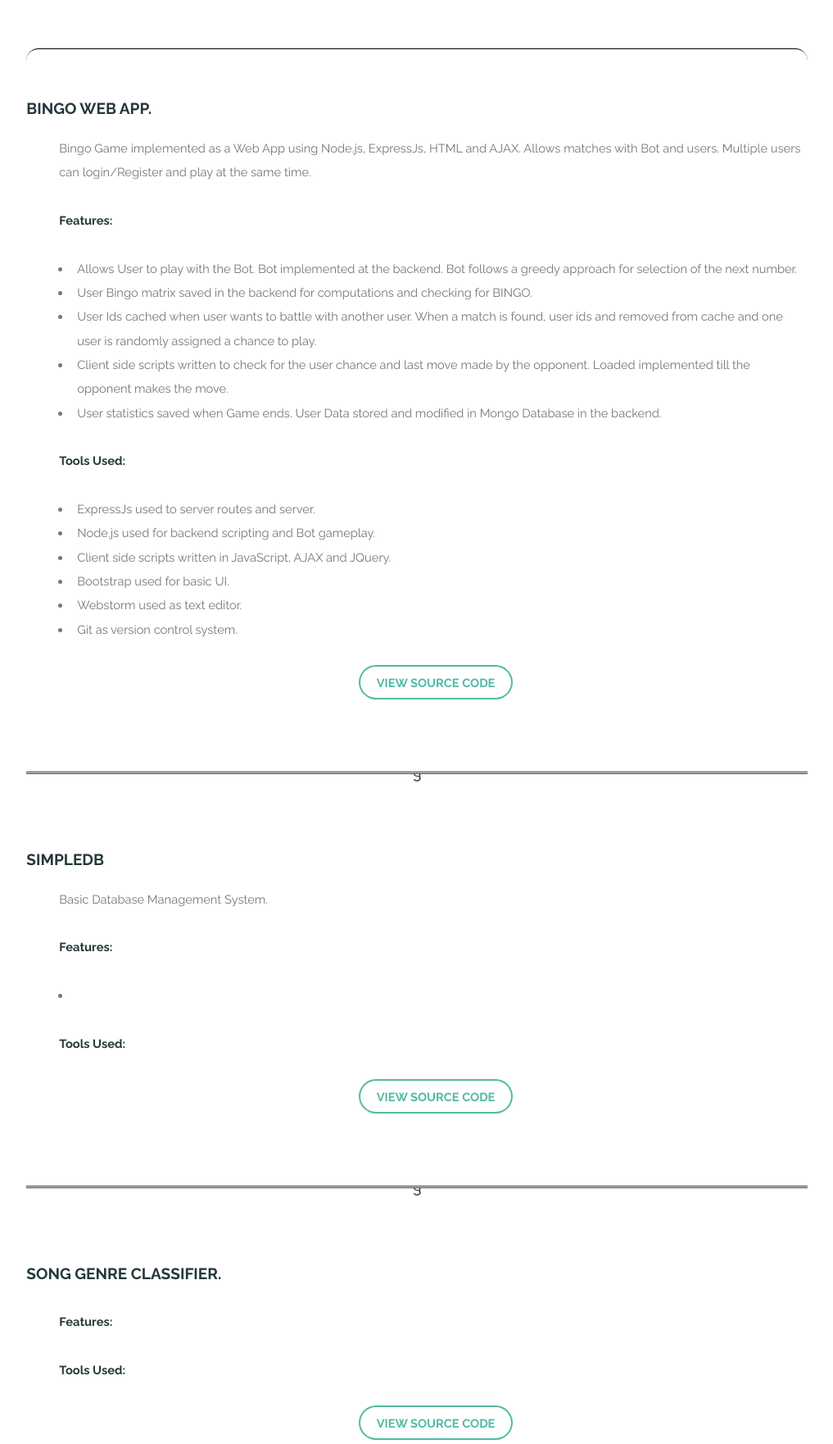
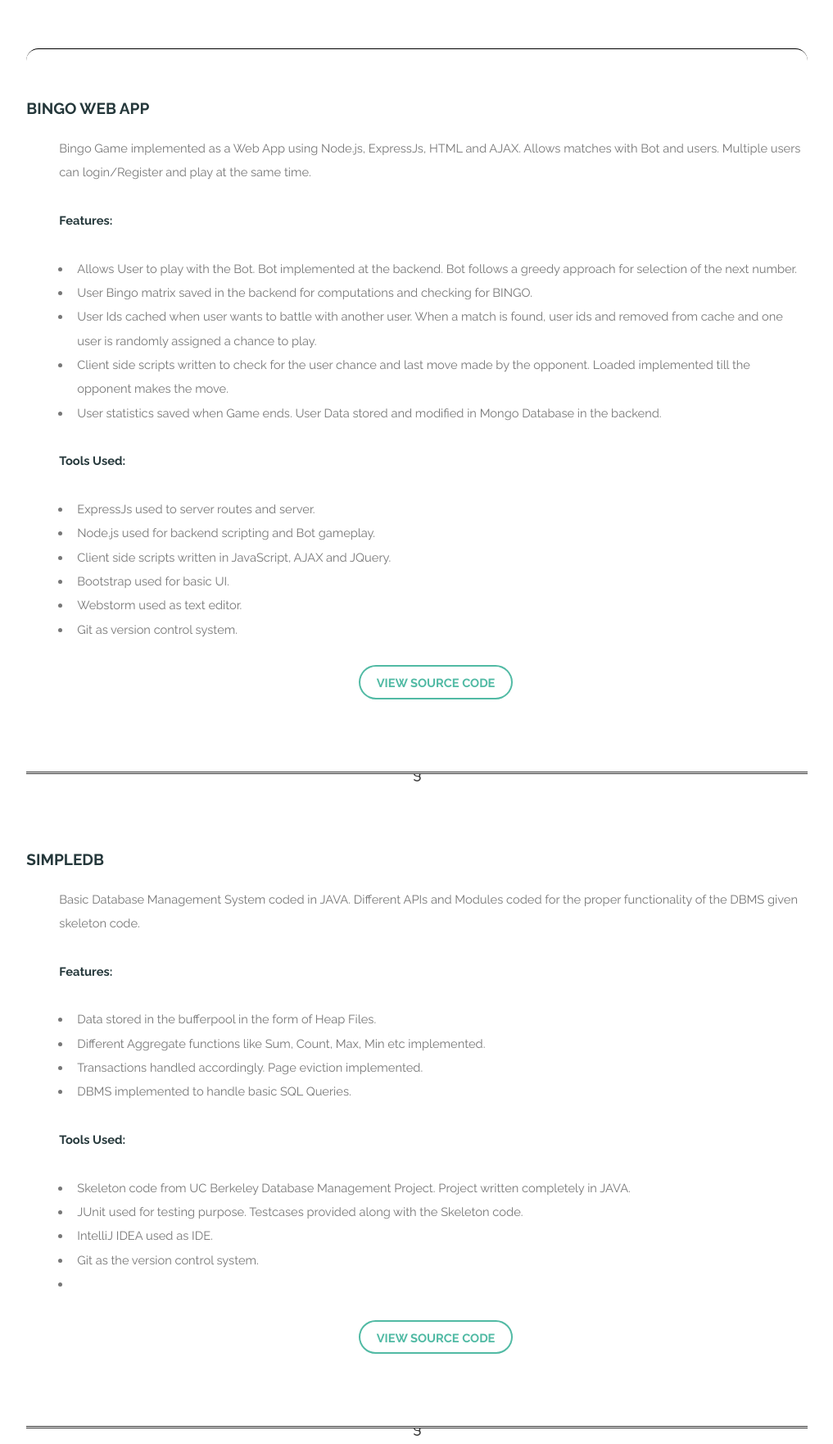
Before and after one commit to mohitreddy1996/Personal-Website, a Django app: page /projects/ in a window 1280 px wide. Shown: the part 159-1920 px from the top of the page at 82% size, without its empty margins (131-1148 px from the left). Run offline with Django 3.2, Linux system fonts and the light colour scheme.

Commit message:
Project Changes

```diff
--- a/templates/projects.html
+++ b/templates/projects.html
@@ -44,7 +44,7 @@
 
                 <div class="project8">
                 <header>
-                    <h3>Bingo Web App.</h3>
+                    <h3>Bingo Web App</h3>
                 </header>
                 <div class="inner" style="margin-left: 40px;">
                     <div class="content">
@@ -86,18 +86,26 @@
                 <div class="inner" style="margin-left: 40px;">
 
                     <div class="content">
-                        <p>Basic Database Management System.</p>
+                        <p>Basic Database Management System coded in JAVA. Different APIs and Modules coded for the proper functionality
+                        of the DBMS given skeleton code.</p>
                         <p><b>Features:</b></p>
                         <ul>
-                            <li></li>
+                            <li>Data stored in the bufferpool in the form of Heap Files.</li>
+                            <li>Different Aggregate functions like Sum, Count, Max, Min etc implemented.</li>
+                            <li>Transactions handled accordingly. Page eviction implemented.</li>
+                            <li>DBMS implemented to handle basic SQL Queries.</li>
                         </ul>
                         <p><b>Tools Used:</b></p>
                         <ul>
-
+                            <li>Skeleton code from UC Berkeley Database Management Project. Project written completely in JAVA.</li>
+                            <li>JUnit used for testing purpose. Testcases provided along with the Skeleton code.</li>
+                            <li>IntelliJ IDEA used as IDE.</li>
+                            <li>Git as the version control system.</li>
+                            <li></li>
                         </ul>
                         <ul class="actions">
                             <li style="margin-left: 40%;">
-                                <a href="https://github.com/mohitreddy1996/Bingo-Web-App" class="button alt" target="_blank">View source code</a>
+                                <a href="https://github.com/mohitreddy1996/SimpleDB" class="button alt" target="_blank">View source code</a>
                             </li>
                         </ul>
                     </div>
@@ -113,21 +121,27 @@
 
             <div class="project9">
                 <header>
-                    <h3>Song Genre Classifier.</h3>
+                    <h3>Song Genre Classifier (On-Going)</h3>
                 </header>
                 <div class="inner" style="margin-left: 40px;">
                     <div class="content">
-                        <p></p>
+                        <p>A classifier which predicts the genre of the song depending on different rhythmic patterns, spectral patterns, timbral features of the song.</p>
                         <p><b>Features:</b></p>
                         <ul>
-                            </ul>
+                            <li>Classifier trained with a data set of X size.</li>
+                            <li>Classifier trained for classifying songs into 5 categories. Categories Being Rock, Pop, EDM .... (to be edited).</li>
+                            <li>Different forms of Fourier transformation used for audio processing. Different Machine learning algorithms used to train the train.</li>
+                            <li>Classifier trained using CART (Classification and Regression Trees), Neural Networks, K-nearest Classification algorithms.</li>
+                        </ul>
                         <p><b>Tools Used:</b></p>
                         <ul>
-
+                            <li>IPython as the IDE.</li>
+                            <li>Modules like Scipy, Numpy, Matplotlib, sklearn, scikits.talkbox etc modules in python.</li>
+                            <li>Git as version control system.</li>
                         </ul>
                         <ul class="actions">
                             <li style="margin-left: 40%;">
-                                <a href="https://github.com/mohitreddy1996/Bingo-Web-App" class="button alt" target="_blank">View source code</a>
+                                <a href="https://github.com/mohitreddy1996/Song-Genre-Classifier" class="button alt" target="_blank">View source code</a>
                             </li>
                         </ul>
                     </div>
```
